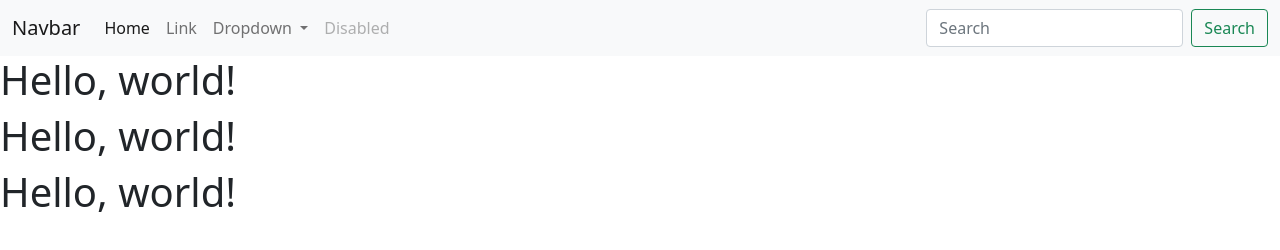
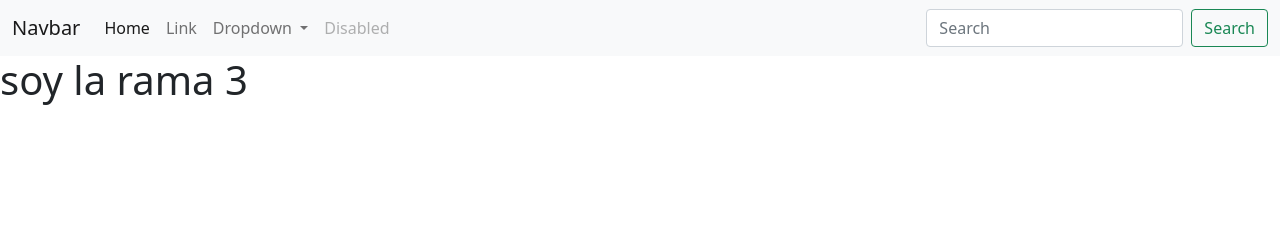
Before and after one commit to juanmorist/repo8, a plain HTML site: page index.html in a window 1280 px wide. Drawn offline with nearby package versions, Linux system fonts and the light colour scheme.

Commit message:
Add files via upload

```diff
--- a/index.html
+++ b/index.html
@@ -52,9 +52,8 @@
     </nav>
 
 
-    <h1>Hello, world!</h1>
-      <h1>Hello, world!</h1>
-        <h1>Hello, world!</h1>
+    <h1>soy la rama 3</h1>
+
 
 
 
```
